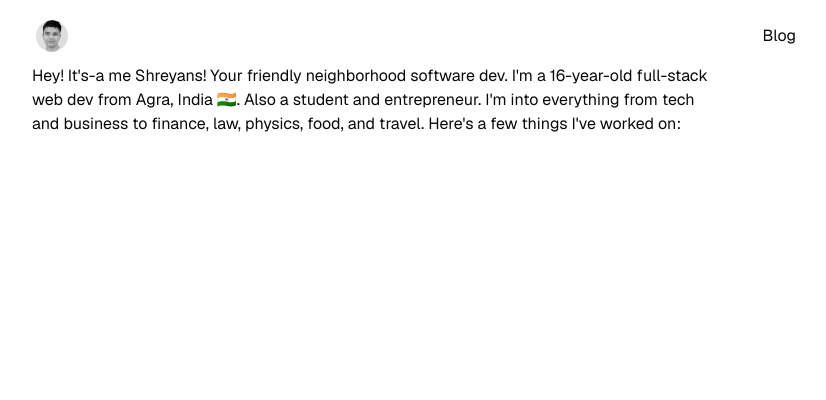
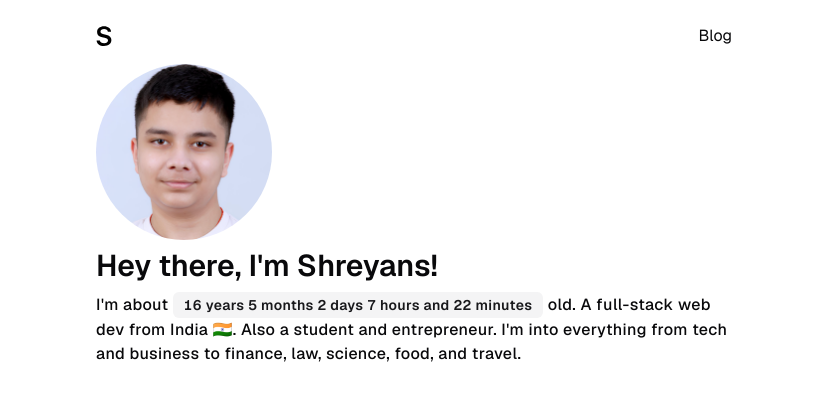
Before and after one commit to CodeWithShreyans/shreyans.sh, a Next.js app: page / in a window 1280 px wide. Shown: the top 400 px of the page, without its empty margins (224-1050 px from the left). Built offline with nearby package versions, Linux system fonts and the light colour scheme.

Commit message:
complete first part of home page
Signed-off-by: Shreyans Jain <shreyans@shreyans.sh>

```diff
--- a/next.config.mjs
+++ b/next.config.mjs
@@ -9,9 +9,6 @@ await import("./src/env.mjs")
 /** @type {import("next").NextConfig} */
 const config = {
     reactStrictMode: true,
-    compiler: {
-        removeConsole: { exclude: ["error"] },
-    },
 }
 
 // @ts-expect-error Contentlayer NextConfig type issue
--- a/src/app/(pages)/layout.tsx
+++ b/src/app/(pages)/layout.tsx
@@ -88,9 +88,9 @@ export default function RootLayout({
         >
             <body
                 className={cn(
-                    "h-full py-4",
+                    "h-full p-4",
                     "flex flex-col items-center justify-center gap-2",
-                    "mx-auto sm:max-w-xl md:max-w-3xl",
+                    "mx-auto sm:max-w-xl md:max-w-2xl",
                 )}
             >
                 {/* <TRPCReactProvider headers={headers()}> */}
@@ -100,7 +100,7 @@ export default function RootLayout({
                     defaultTheme="system"
                 >
                     <Nav />
-                    <BalancerProvider preferNative={true}>
+                    <BalancerProvider preferNative={false}>
                         <main className="h-full w-full">{children}</main>
                     </BalancerProvider>
                 </ThemeProvider>
--- a/src/app/(pages)/page.tsx
+++ b/src/app/(pages)/page.tsx
@@ -1,23 +1,41 @@
+import type { StaticImageData } from "next/image"
+
+import { get } from "http"
+
+import Image from "next/image"
+
+import { DateTime, Duration } from "luxon"
+import Balancer from "react-wrap-balancer"
+
+import ProfilePic from "@/../public/profile-pic.png"
+import BirthTime from "@/components/birth-time"
+
 // import { api } from "@/trpc/server"
 
-import Balancer from "react-wrap-balancer"
+// export const revalidate = 3600 // 1 hour
 
-export const revalidate = 3600 // 1 hour
-
-export default function Home() {
-    // const hello = await api.post.hello.query({ text: "from tRPC" })
-
+const Home = () => {
     return (
         <>
-            <div>
-                <p>
-                    <Balancer>
-                        {
-                            "Hey! It's-a me Shreyans! Your friendly neighborhood software dev. I'm a 16-year-old full-stack web dev from Agra, India 🇮🇳. Also a student and entrepreneur. I'm into everything from tech and business to finance, law, physics, food, and travel. Here's a few things I've worked on:"
-                        }
-                    </Balancer>
+            <div className="flex flex-col gap-2">
+                <Image
+                    alt="Profile Picture"
+                    className="w-44 rounded-full"
+                    src={ProfilePic}
+                />
+                <h1 className="text-3xl font-semibold">Hey there, I&apos;m Shreyans!</h1>
+                <p className="text-md font-medium tracking-wide">
+
+                    I&apos;m about <BirthTime /> old. A full-stack web
+                    dev from India 🇮🇳. Also a student and entrepreneur. I&apos;m
+                    into everything from tech and business to finance, law,
+                    science, food, and travel.
+
                 </p>
             </div>
+            <div></div>
         </>
     )
 }
+
+export default Home
--- /dev/null
+++ b/src/components/birth-time.tsx
@@ -0,0 +1,44 @@
+"use client"
+
+import { useEffect, useState } from "react"
+import { Badge } from "./ui/badge"
+
+const getTimeElapsed = (startDate: number) => {
+    const timeDifference = Date.now() - startDate
+
+    // Define milliseconds in a unit of time
+    const millisecondsInSecond = 1000
+    const millisecondsInMinute = millisecondsInSecond * 60
+    const millisecondsInHour = millisecondsInMinute * 60
+    const millisecondsInDay = millisecondsInHour * 24
+    const millisecondsInMonth = millisecondsInDay * (365.25 / 12) // Approximate days in a month
+
+    // Calculate years, months, days, hours, minutes, and seconds
+    const years = Math.floor(timeDifference / millisecondsInMonth / 12)
+    const months = Math.floor((timeDifference / millisecondsInMonth) % 12)
+    const days = Math.floor((timeDifference / millisecondsInDay) % 30.44) // Approximate days in a month
+    const hours = Math.floor((timeDifference / millisecondsInHour) % 24)
+    const minutes = Math.floor((timeDifference / millisecondsInMinute) % 60)
+
+    return { years, months, days, hours, minutes }
+}
+
+const BirthTime = () => {
+    const [time, setTime] = useState(getTimeElapsed(1179628980000))
+
+    useEffect(() => {
+        const timer = setInterval(() => {
+            setTime((time) => {
+                return { ...time, minutes: time.minutes++ }
+            })
+        }, 60000)
+
+        return () => clearInterval(timer)
+    }, [])
+
+    return (
+        <Badge variant="secondary" className="tabular-nums text-sm"> {`${time.years} years ${time.months} months ${time.days} days ${time.hours} hours and ${time.minutes} minutes`} </Badge>
+    )
+}
+
+export default BirthTime
--- a/src/components/nav.tsx
+++ b/src/components/nav.tsx
@@ -1,9 +1,11 @@
+import type { StaticImageData } from "next/image"
+
 import Image from "next/image"
 import Link from "next/link"
 
-// import DarkLogo from "@/../public/logo-dark.svg"
-// import LightLogo from "@/../public/logo-light.svg"
-import Logo from "@/../public/logo.png"
+import DarkLogo from "@/../public/logo-dark.svg"
+import LightLogo from "@/../public/logo-light.svg"
+// import Logo from "@/../public/logo.png"
 import { LinkButton } from "@/lib/utils/next"
 
 import "./nav.css"
@@ -15,13 +17,13 @@ const Nav = () => {
             <Link className="nav-logo-link aspect-square h-full" href="/">
                 <Image
                     alt="Home"
-                    className="aspect-square h-full rounded-full grayscale dark:hidden"
-                    src={Logo}
+                    className="-ml-3 aspect-square h-full rounded-full dark:hidden"
+                    src={LightLogo as StaticImageData}
                 />
                 <Image
                     alt="Home"
-                    className="hidden aspect-square h-full rounded-full grayscale dark:block"
-                    src={Logo}
+                    className="-ml-3 hidden aspect-square h-full rounded-full dark:block"
+                    src={DarkLogo as StaticImageData}
                 />
             </Link>
             <LinkButton className="no-underline hover:underline" href="/blog">
--- /dev/null
+++ b/src/components/ui/badge.tsx
@@ -0,0 +1,36 @@
+import * as React from "react"
+import { cva, type VariantProps } from "class-variance-authority"
+
+import { cn } from "@/lib/utils"
+
+const badgeVariants = cva(
+  "inline-flex items-center rounded-md border px-2.5 py-0.5 text-xs font-semibold transition-colors focus:outline-none focus:ring-2 focus:ring-ring focus:ring-offset-2",
+  {
+    variants: {
+      variant: {
+        default:
+          "border-transparent bg-primary text-primary-foreground shadow hover:bg-primary/80",
+        secondary:
+          "border-transparent bg-secondary text-secondary-foreground hover:bg-secondary/80",
+        destructive:
+          "border-transparent bg-destructive text-destructive-foreground shadow hover:bg-destructive/80",
+        outline: "text-foreground",
+      },
+    },
+    defaultVariants: {
+      variant: "default",
+    },
+  }
+)
+
+export interface BadgeProps
+  extends React.HTMLAttributes<HTMLDivElement>,
+    VariantProps<typeof badgeVariants> {}
+
+function Badge({ className, variant, ...props }: BadgeProps) {
+  return (
+    <div className={cn(badgeVariants({ variant }), className)} {...props} />
+  )
+}
+
+export { Badge, badgeVariants }
--- a/src/styles/globals.css
+++ b/src/styles/globals.css
@@ -64,6 +64,11 @@
         --input: 240 3.7% 15.9%;
         --ring: 240 4.9% 83.9%;
     }
+
+    ::selection {
+        color: hsl(var(--background));
+        background: hsl(var(--foreground));
+    }
 }
 
 @layer base {
```
Also changed, not shown: package.json (+8 -5 lines), public/profile-pic.png (renamed from public/logo.png), vercel.json (deleted), 1 other file (tests, documents, lock files or other folders).
